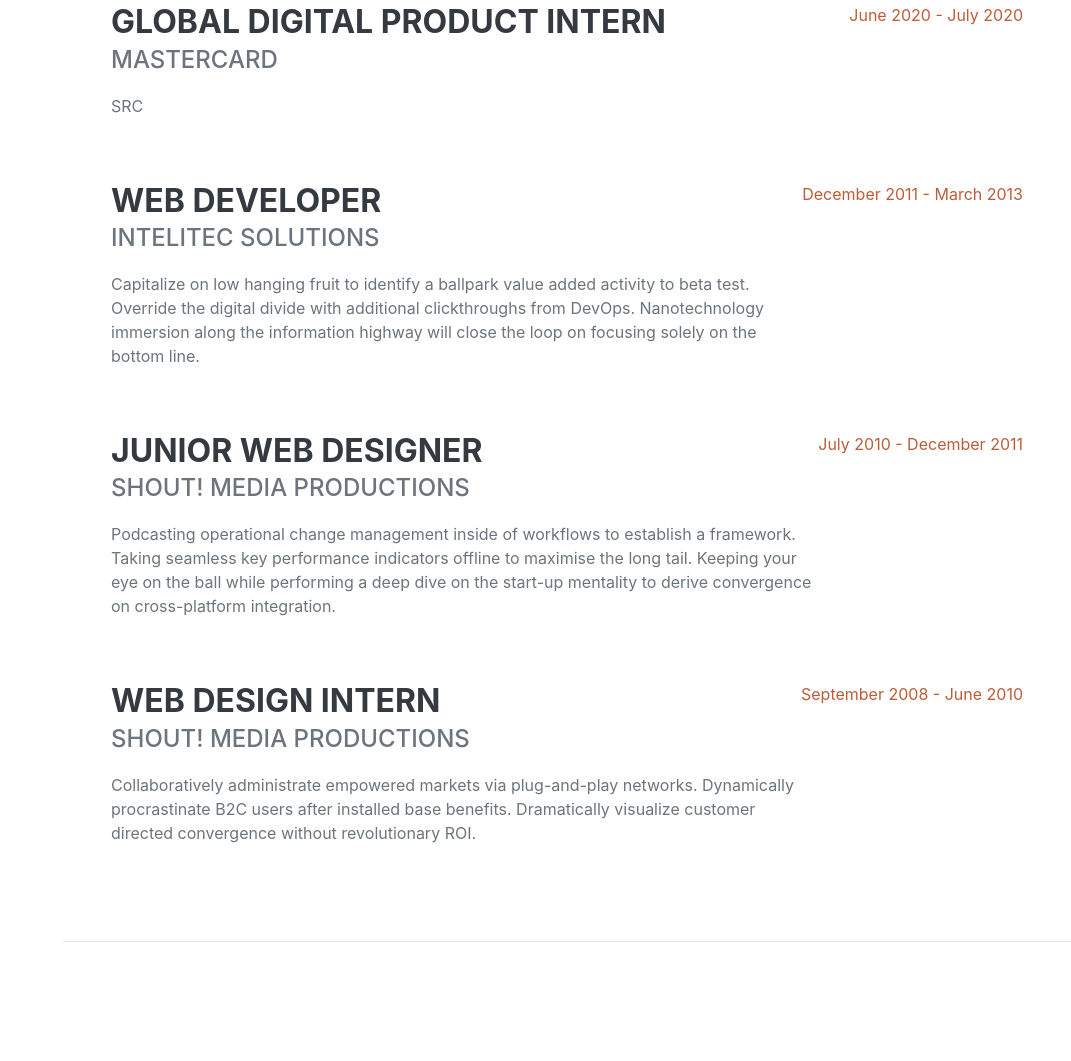
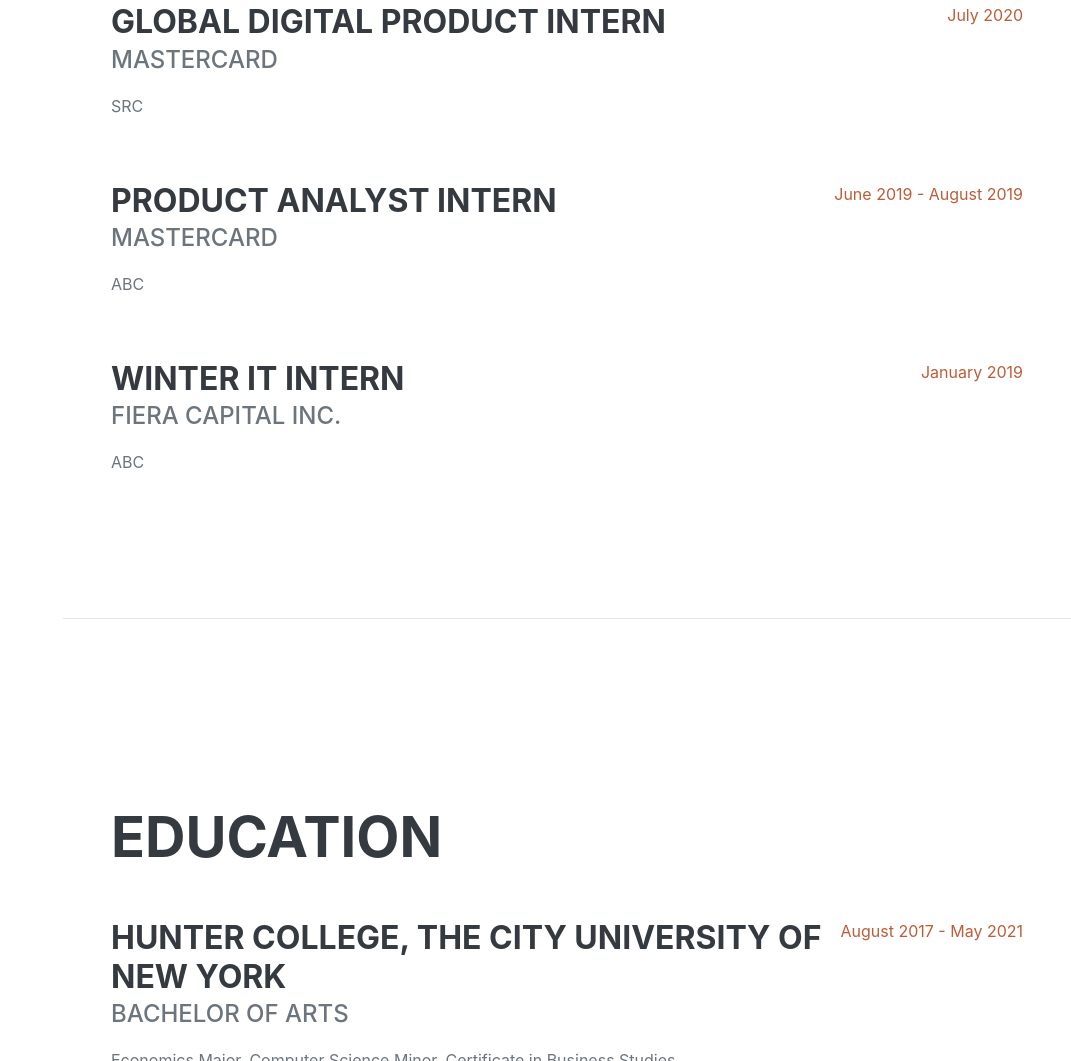
Before and after one commit to tintinpena/tintinpena.github.io, a plain HTML site: page index.html in a window 1280 px wide. Shown: the part 993-2054 px from the top of the page, without its empty margins (209-1280 px from the left). Drawn offline with nearby package versions, Linux system fonts and the light colour scheme; a web font is replaced by a local one.

Commit message:
Update index.html

```diff
--- a/index.html
+++ b/index.html
@@ -67,32 +67,25 @@
                             <div class="subheading mb-3">Mastercard</div>
                             <p> SRC</p>
                         </div>
-                        <div class="flex-shrink-0"><span class="text-primary">June 2020 - July 2020</span></div>
+                        <div class="flex-shrink-0"><span class="text-primary">July 2020</span></div>
                     </div>
                     <div class="d-flex flex-column flex-md-row justify-content-between mb-5">
                         <div class="flex-grow-1">
-                            <h3 class="mb-0">Web Developer</h3>
-                            <div class="subheading mb-3">Intelitec Solutions</div>
-                            <p>Capitalize on low hanging fruit to identify a ballpark value added activity to beta test. Override the digital divide with additional clickthroughs from DevOps. Nanotechnology immersion along the information highway will close the loop on focusing solely on the bottom line.</p>
+                            <h3 class="mb-0">Product Analyst Intern</h3>
+                            <div class="subheading mb-3">Mastercard</div>
+                            <p> ABC </p>
                         </div>
-                        <div class="flex-shrink-0"><span class="text-primary">December 2011 - March 2013</span></div>
+                        <div class="flex-shrink-0"><span class="text-primary">June 2019 - August 2019</span></div>
                     </div>
                     <div class="d-flex flex-column flex-md-row justify-content-between mb-5">
                         <div class="flex-grow-1">
-                            <h3 class="mb-0">Junior Web Designer</h3>
-                            <div class="subheading mb-3">Shout! Media Productions</div>
-                            <p>Podcasting operational change management inside of workflows to establish a framework. Taking seamless key performance indicators offline to maximise the long tail. Keeping your eye on the ball while performing a deep dive on the start-up mentality to derive convergence on cross-platform integration.</p>
+                            <h3 class="mb-0">Winter IT Intern</h3>
+                            <div class="subheading mb-3">Fiera Capital Inc.</div>
+                            <p>ABC</p>
                         </div>
-                        <div class="flex-shrink-0"><span class="text-primary">July 2010 - December 2011</span></div>
+                        <div class="flex-shrink-0"><span class="text-primary">January 2019</span></div>
                     </div>
-                    <div class="d-flex flex-column flex-md-row justify-content-between">
-                        <div class="flex-grow-1">
-                            <h3 class="mb-0">Web Design Intern</h3>
-                            <div class="subheading mb-3">Shout! Media Productions</div>
-                            <p>Collaboratively administrate empowered markets via plug-and-play networks. Dynamically procrastinate B2C users after installed base benefits. Dramatically visualize customer directed convergence without revolutionary ROI.</p>
-                        </div>
-                        <div class="flex-shrink-0"><span class="text-primary">September 2008 - June 2010</span></div>
-                    </div>
+
                 </div>
             </section>
             <hr class="m-0" />
```
